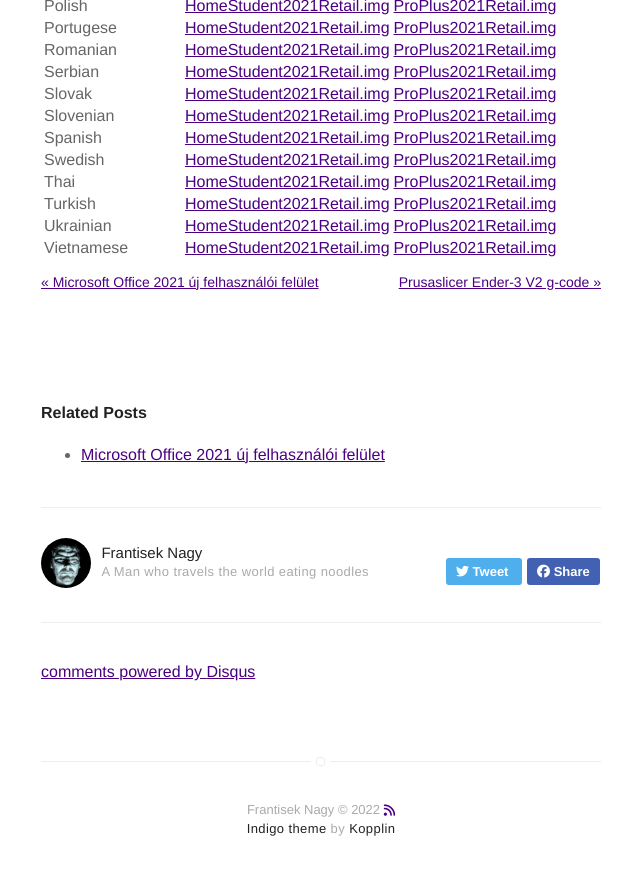
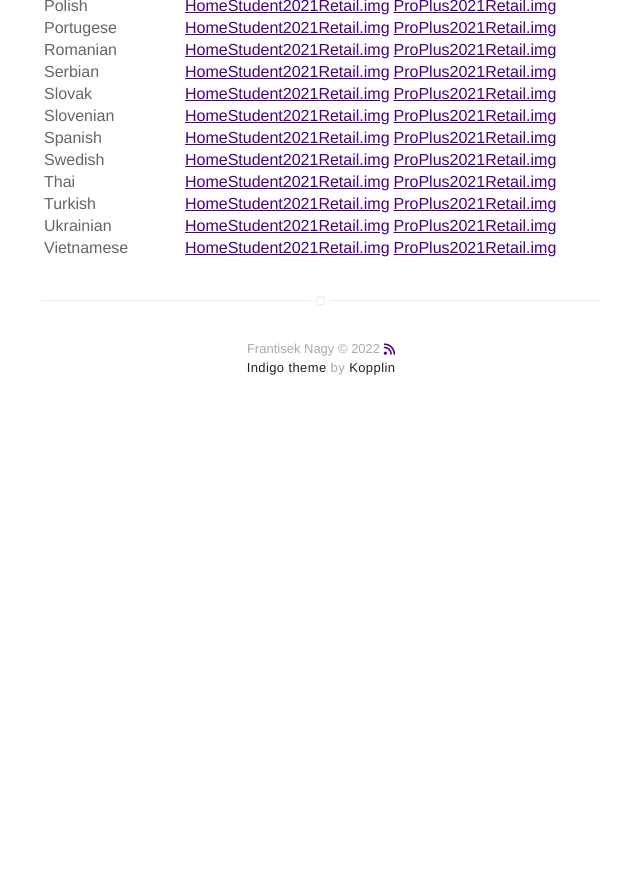
Before and after one commit to nagyfrankie/nagyfrankie.github.io, a Jekyll site: the page built from _posts/2022-10-19-office-2021-download-link.md, in a window 1280 px wide and 900 px high, scrolled down 1265 px. Shown: the top 875 px of the window, without its empty margins (319-959 px from the left). Built offline with Jekyll 4.4.1, drawn with Linux system fonts in a browser that asks for light colours; nearby versions of some CDN libraries; comment, search, counter and statistics services are not loaded; after the commit the page ends 1704 px from its top, so only the background shows below that; some of the changed lines change nothing that is shown.

Commit message:
Update _config.yml

```diff
--- a/_config.yml
+++ b/_config.yml
@@ -31,7 +31,7 @@
 # if you don't want comments in your posts, leave categories empty
 disqus:
   shortname: github # enter this from your disqus account
-  categories: [blog, project] # only show disqus for posts that have these categories
+  categories: [] # only show disqus for posts that have these categories
 
 # if you don't have any of social below, comment the line
 facebook: nfrantisek
@@ -73,13 +73,13 @@
 show-tags: true
 
 # related posts inside a post?
-related: true
+related: false
 
 # Display links for next and previous posts for the specified categories
-post-advance-links: [blog]
+post-advance-links: []
 
 # show author block at the end of a post ?
-show-author: true
+show-author: false
 
 # do you want some animations?
 animation: false
```
